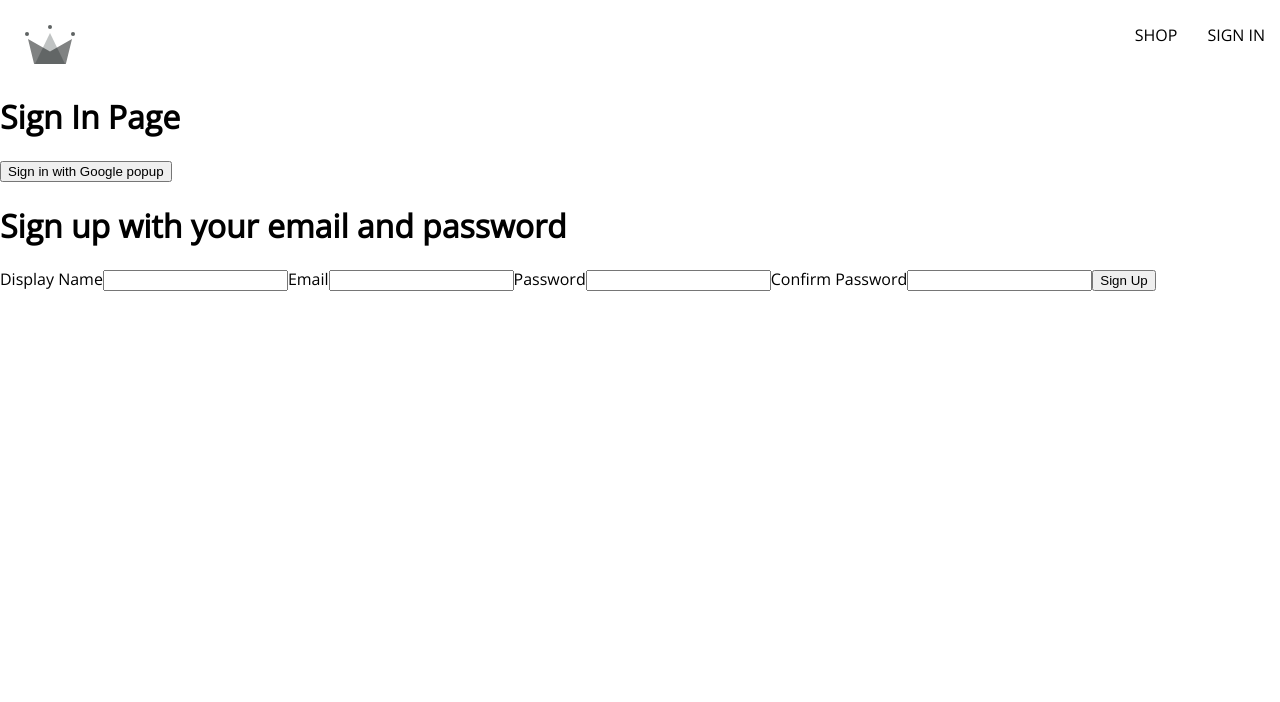
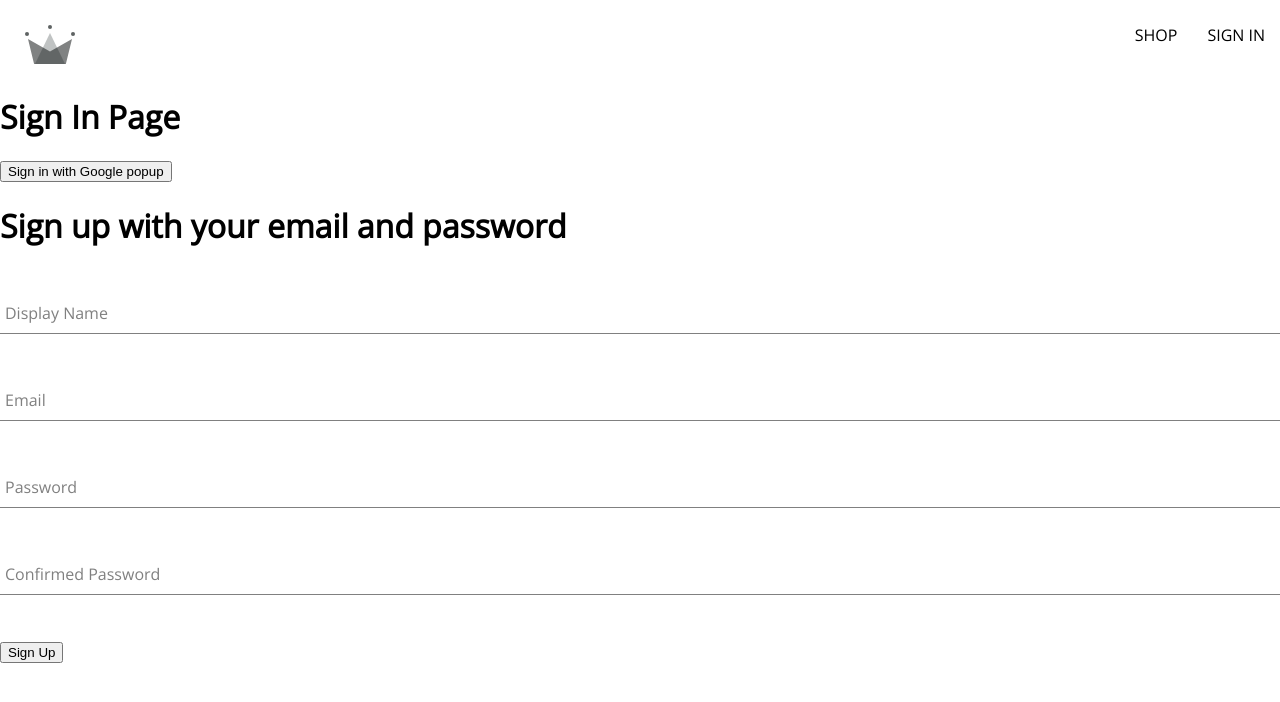
Before and after one commit to vietthom/crwn-clothing, a React (Create React App) app: page /sign-in in a window 1280 px wide. Shown: the top 702 px of the page. Built offline with nearby package versions, Linux system fonts and the light colour scheme.

Commit message:
created form input component and styled the component

```diff
--- /dev/null
+++ b/src/components/form-input/form-input.component.jsx
@@ -0,0 +1,16 @@
+import './form-input.styles.scss';
+
+const FormInput = ({ label, ...otherProps }) => {
+  return (
+    <div className="group">
+      <input className="form-input" {...otherProps}/>
+      {
+        label && (
+          <label className={`${otherProps.value.length ? 'shrink' : ''} form-input-label`}>{label}</label>
+        )
+      }
+    </div>
+  )
+}
+
+export default FormInput;
--- /dev/null
+++ b/src/components/form-input/form-input.styles.scss
@@ -0,0 +1,54 @@
+$sub-color: grey;
+$main-color: black;
+
+@mixin shrinkLabel {
+  top: -14px;
+  font-size: 12px;
+  color: $main-color;
+}
+
+.group {
+  position: relative;
+  margin: 45px 0;
+
+  .form-input {
+    background: none;
+    background-color: white;
+    color: $sub-color;
+    font-size: 18px;
+    padding: 10px 10px 10px 5px;
+    display: block;
+    width: 100%;
+    border: none;
+    border-radius: 0;
+    border-bottom: 1px solid $sub-color;
+    margin: 25px 0;
+
+    &:focus {
+      outline: none;
+    }
+
+    &:focus ~ .form-input-label {
+      @include shrinkLabel();
+    }
+  }
+
+  input[type='password'] {
+    letter-spacing: 0.3em;
+  }
+
+  .form-input-label {
+    color: $sub-color;
+    font-size: 16px;
+    font-weight: normal;
+    position: absolute;
+    pointer-events: none;
+    left: 5px;
+    top: 10px;
+    transition: 300ms ease all;
+
+    &.shrink {
+      @include shrinkLabel();
+    }
+  }
+}
--- a/src/components/sign-up-form/sign-up-form.component.jsx
+++ b/src/components/sign-up-form/sign-up-form.component.jsx
@@ -1,5 +1,7 @@
 import { useState } from 'react';
 import { createAuthUserWithEmailAndPassword, createUserDocumentFromAuth } from '../../utils/firebase/firebase.utils';
+
+import FormInput from '../form-input/form-input.component';
 
 const defaultFormFields = {
   displayName: '',
@@ -19,7 +21,7 @@
   const handleSubmit = async (event) =>{
     event.preventDefault();
 
-    if(password !== confirmPassword){
+    if(password !== confirmPassword) {
       alert('passwords do not match');
       return;
     }
@@ -49,18 +51,38 @@
     <div>
       <h1>Sign up with your email and password</h1>
       <form onSubmit={handleSubmit}>
-        <label>Display Name</label>
-        <input  type="text" required onChange={handleChange} name="displayName" value={displayName}/>
-
-        <label>Email</label>
-        <input type="email" required onChange={handleChange} name="email" value={email}/>
-
-        <label>Password</label>
-        <input type="password" required onChange={handleChange} name="password" value={password}/>
-
-        <label>Confirm Password</label>
-        <input type ="password" required onChange={handleChange} name="confirmPassword" value={confirmPassword}/>
-
+        <FormInput
+          label="Display Name"
+          type="text"
+          required
+          onChange={handleChange}
+          name="displayName"
+          value={displayName}
+        />
+        <FormInput
+          label="Email"
+          type="email"
+          required
+          onChange={handleChange}
+          name="email"
+          value={email}
+        />
+        <FormInput
+          label="Password"
+          type="password"
+          required
+          onChange={handleChange}
+          name="password"
+          value={password}
+        />
+        <FormInput
+          label="Confirmed Password"
+          type ="password"
+          required
+          onChange={handleChange}
+          name="confirmPassword"
+          value={confirmPassword}
+        />
         <button type="submit">Sign Up</button>
       </form>
     </div>
```
